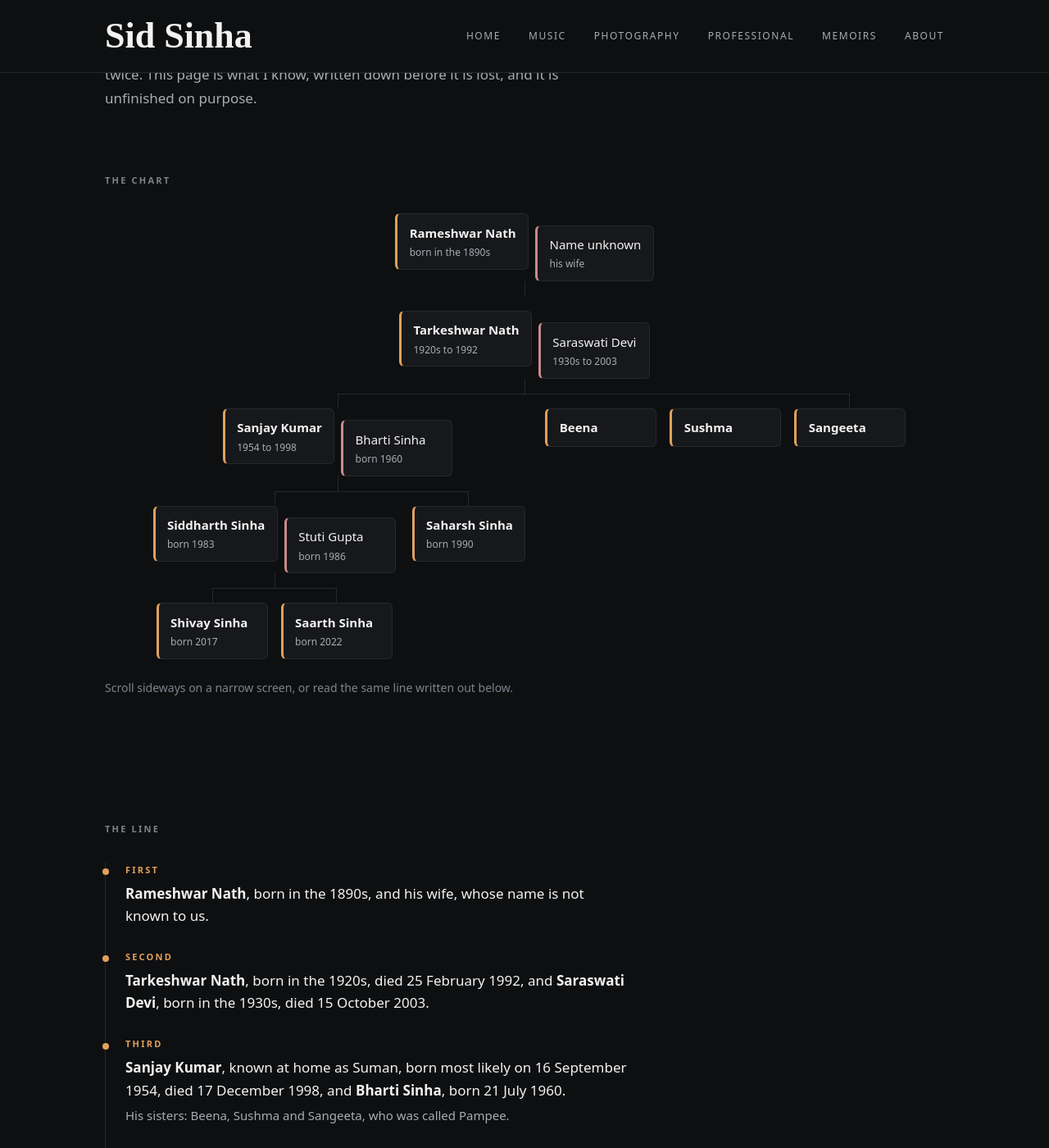
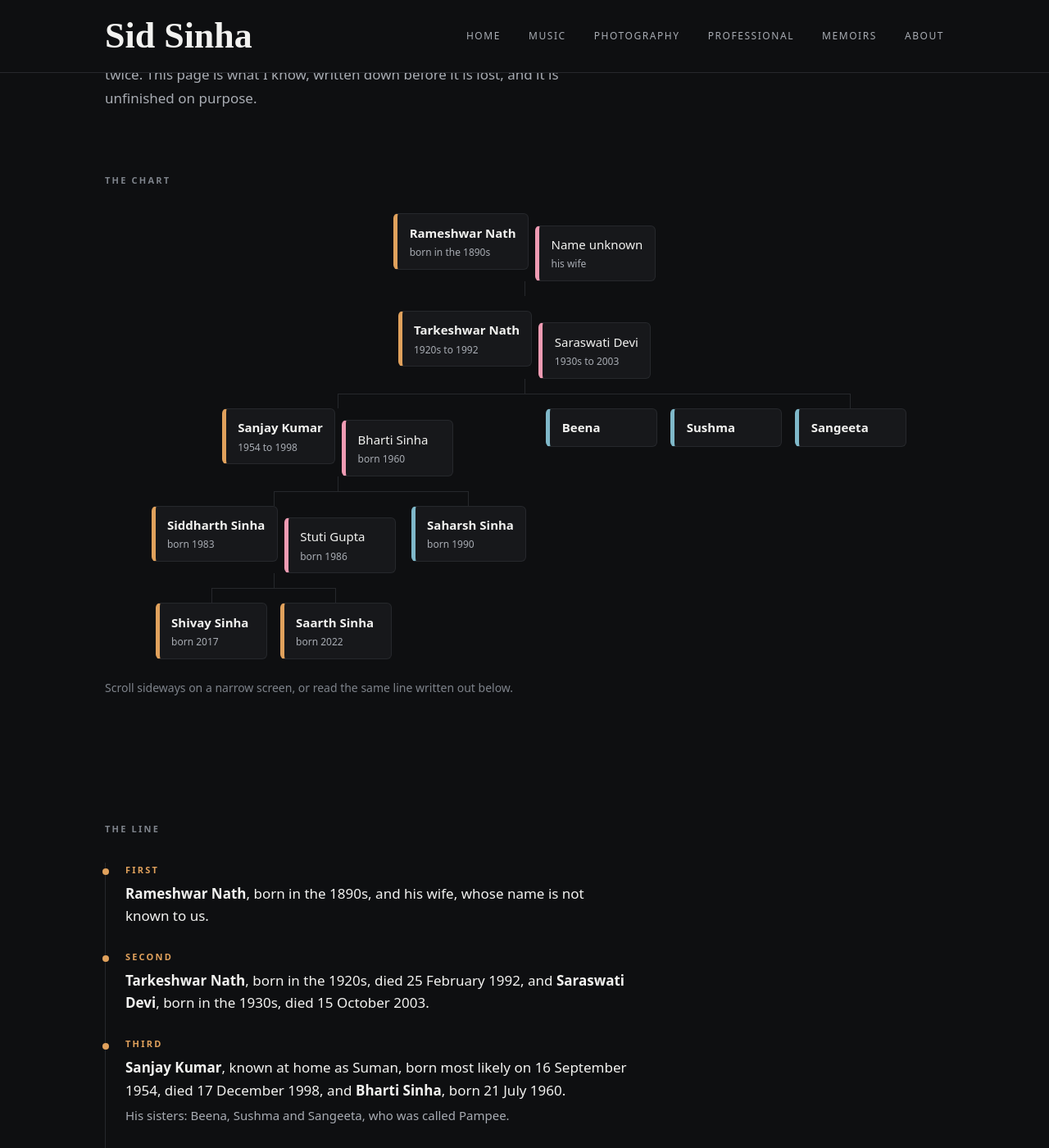
Before and after one commit to SidSays/SidSays.github.io, a Jekyll site: the page built from family.html, in a window 1280 px wide and 1400 px high, scrolled down 255 px. Shown: the whole window at 82% size. Built offline with Jekyll 4.4.1, drawn with Linux system fonts in a browser that asks for light colours; some web fonts are replaced.

Commit message:
Add files via upload

```diff
--- a/assets/css/site.css
+++ b/assets/css/site.css
@@ -904,7 +904,10 @@ img { max-width: 100%; height: auto; display: block; }
 /* in, and spouses sit slightly lower and inset. Scrolls sideways on   */
 /* narrow screens; the written list below is the readable version.     */
 
-:root { --rose: #c98b8b; }
+:root {
+  --rose: #ef9bb3;   /* married in, warm pink */
+  --sibling: #7fb8c9; /* siblings off the direct line */
+}
 
 .chart { overflow-x: auto; margin-top: 2rem; padding-bottom: 0.5rem; }
 
@@ -973,7 +976,7 @@ img { max-width: 100%; height: auto; display: block; }
   min-width: 8.5rem;
   padding: 0.65rem 0.9rem;
   border: 1px solid var(--line);
-  border-left: 3px solid var(--accent);
+  border-left: 5px solid var(--accent);
   border-radius: 6px;
   background: var(--bg-alt, rgba(255, 255, 255, 0.03));
 }
@@ -983,6 +986,8 @@ img { max-width: 100%; height: auto; display: block; }
   margin: 0.9rem 0 0 0.5rem;
 }
 
+.node.sib { border-left-color: var(--sibling); }
+
 .node-name { font-size: 0.9375rem; font-weight: 600; color: var(--ink); }
 .node.spouse .node-name { font-weight: 500; }
 .node-meta { font-size: 0.75rem; color: var(--ink-soft); }
```
